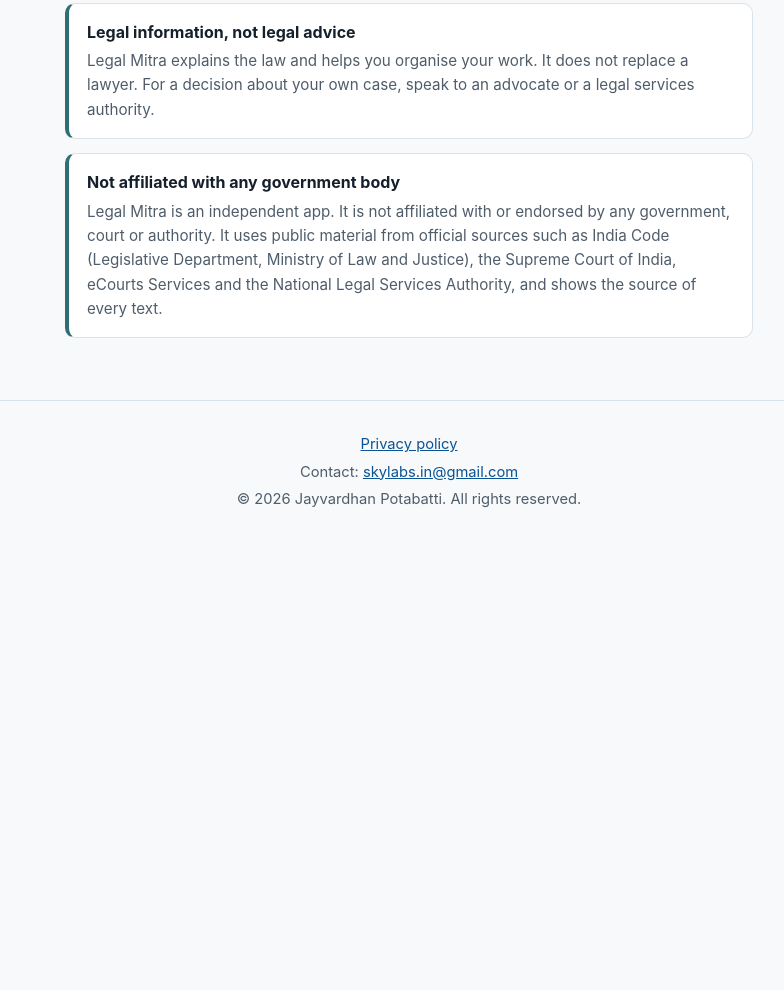
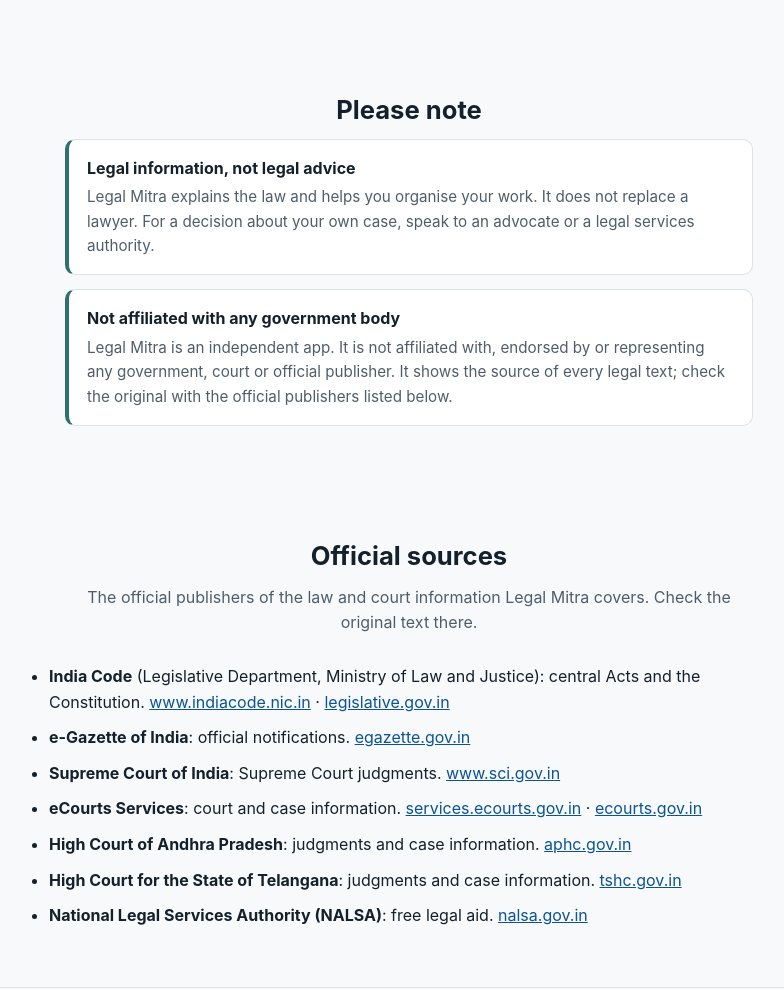
Before and after one commit to imskylab/imskylab.github.io, a plain HTML site: page legal-mitra/index.html in a window 1280 px wide. Shown: the part 1790-2780 px from the top of the page, without its empty margins (231-1015 px from the left). Before the commit the page ends 2346 px from the top, so only its background shows below. Drawn offline with Linux system fonts and the light colour scheme.

Commit message:
Legal Mitra: "Not a government app" note and Official sources section

```diff
--- a/legal-mitra/index.html
+++ b/legal-mitra/index.html
@@ -97,7 +97,10 @@
     footer { border-top: 1px solid var(--line); padding: 28px 0 40px; text-align: center; color: var(--muted); font-size: .92rem; }
     footer p { margin: 4px 0; }
       .hero .logo { display: block; width: 120px; height: 120px; margin: 0 auto 12px; }
-</style>
+    .notgov { margin: 24px auto 0; border-left: 4px solid var(--gold); }
+    .sources { max-width: 760px; margin: 0 auto; padding-left: 20px; line-height: 1.6; }
+    .sources li { margin-bottom: 10px; }
+  </style>
 </head>
 <body>
   <header class="hero">
@@ -112,6 +115,13 @@
     </div>
     <p><span class="store">Coming soon to Google Play</span></p>
   </header>
+
+  <div class="wrap">
+    <div class="note notgov" role="note">
+      <h3>Not a government app</h3>
+      <p>Legal Mitra is independent and is not affiliated with, endorsed by or representing any government, court or official publisher. Always check the official source; the links are listed below under <a href="#official-sources">Official sources</a>.</p>
+    </div>
+  </div>
 
   <main>
     <section>
@@ -143,7 +153,23 @@
       <div class="wrap notes">
         <h2>Please note</h2>
         <div class="note"><h3>Legal information, not legal advice</h3><p>Legal Mitra explains the law and helps you organise your work. It does not replace a lawyer. For a decision about your own case, speak to an advocate or a legal services authority.</p></div>
-        <div class="note"><h3>Not affiliated with any government body</h3><p>Legal Mitra is an independent app. It is not affiliated with or endorsed by any government, court or authority. It uses public material from official sources such as India Code (Legislative Department, Ministry of Law and Justice), the Supreme Court of India, eCourts Services and the National Legal Services Authority, and shows the source of every text.</p></div>
+        <div class="note"><h3>Not affiliated with any government body</h3><p>Legal Mitra is an independent app. It is not affiliated with, endorsed by or representing any government, court or official publisher. It shows the source of every legal text; check the original with the official publishers listed below.</p></div>
+      </div>
+    </section>
+
+    <section id="official-sources">
+      <div class="wrap">
+        <h2>Official sources</h2>
+        <p class="tag">The official publishers of the law and court information Legal Mitra covers. Check the original text there.</p>
+        <ul class="sources">
+          <li><strong>India Code</strong> (Legislative Department, Ministry of Law and Justice): central Acts and the Constitution. <a href="https://www.indiacode.nic.in/" rel="noopener">www.indiacode.nic.in</a> · <a href="https://legislative.gov.in/" rel="noopener">legislative.gov.in</a></li>
+          <li><strong>e-Gazette of India</strong>: official notifications. <a href="https://egazette.gov.in/" rel="noopener">egazette.gov.in</a></li>
+          <li><strong>Supreme Court of India</strong>: Supreme Court judgments. <a href="https://www.sci.gov.in/" rel="noopener">www.sci.gov.in</a></li>
+          <li><strong>eCourts Services</strong>: court and case information. <a href="https://services.ecourts.gov.in/" rel="noopener">services.ecourts.gov.in</a> · <a href="https://ecourts.gov.in/" rel="noopener">ecourts.gov.in</a></li>
+          <li><strong>High Court of Andhra Pradesh</strong>: judgments and case information. <a href="https://aphc.gov.in/" rel="noopener">aphc.gov.in</a></li>
+          <li><strong>High Court for the State of Telangana</strong>: judgments and case information. <a href="https://tshc.gov.in/" rel="noopener">tshc.gov.in</a></li>
+          <li><strong>National Legal Services Authority (NALSA)</strong>: free legal aid. <a href="https://nalsa.gov.in/" rel="noopener">nalsa.gov.in</a></li>
+        </ul>
       </div>
     </section>
   </main>
```
